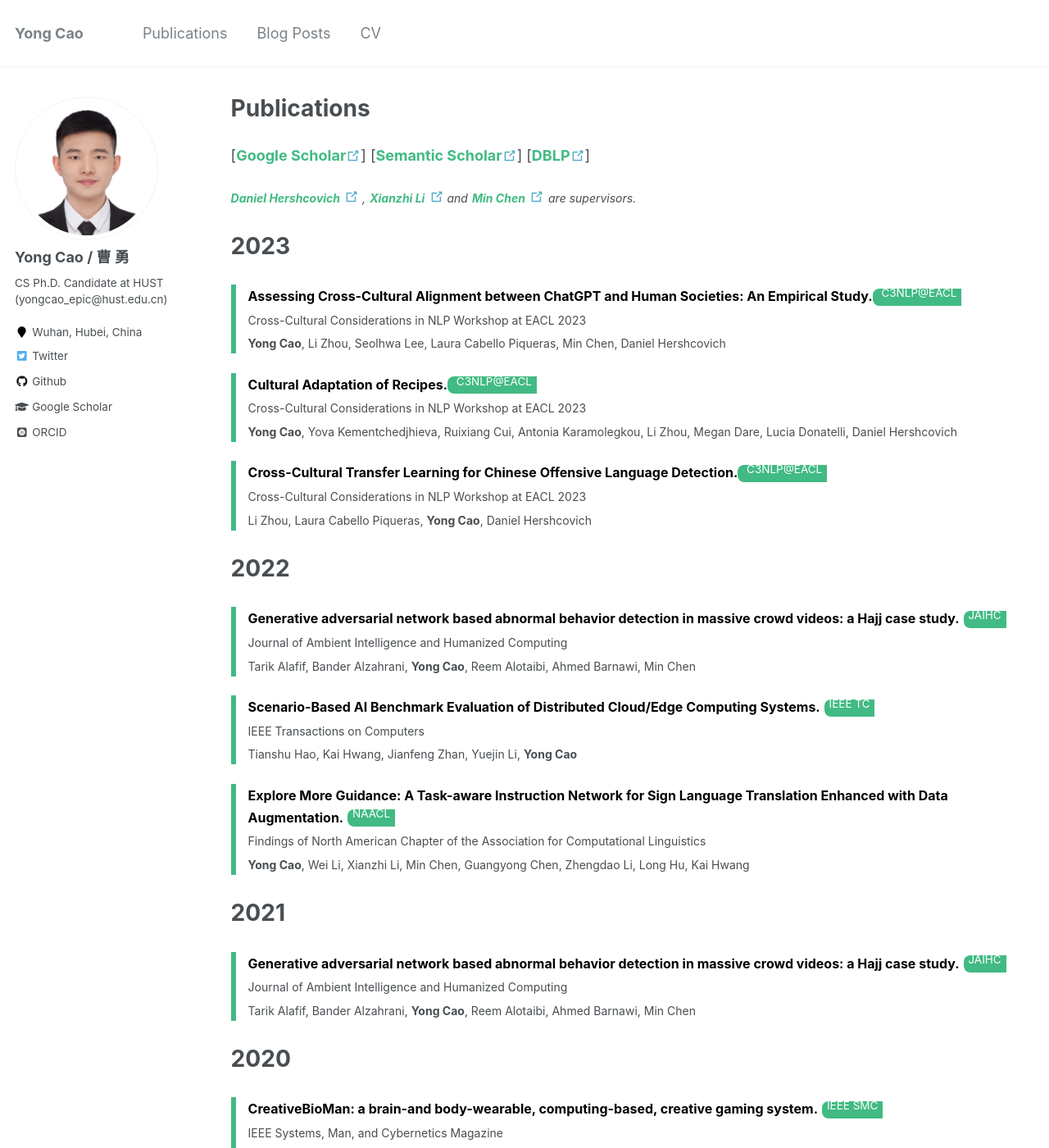
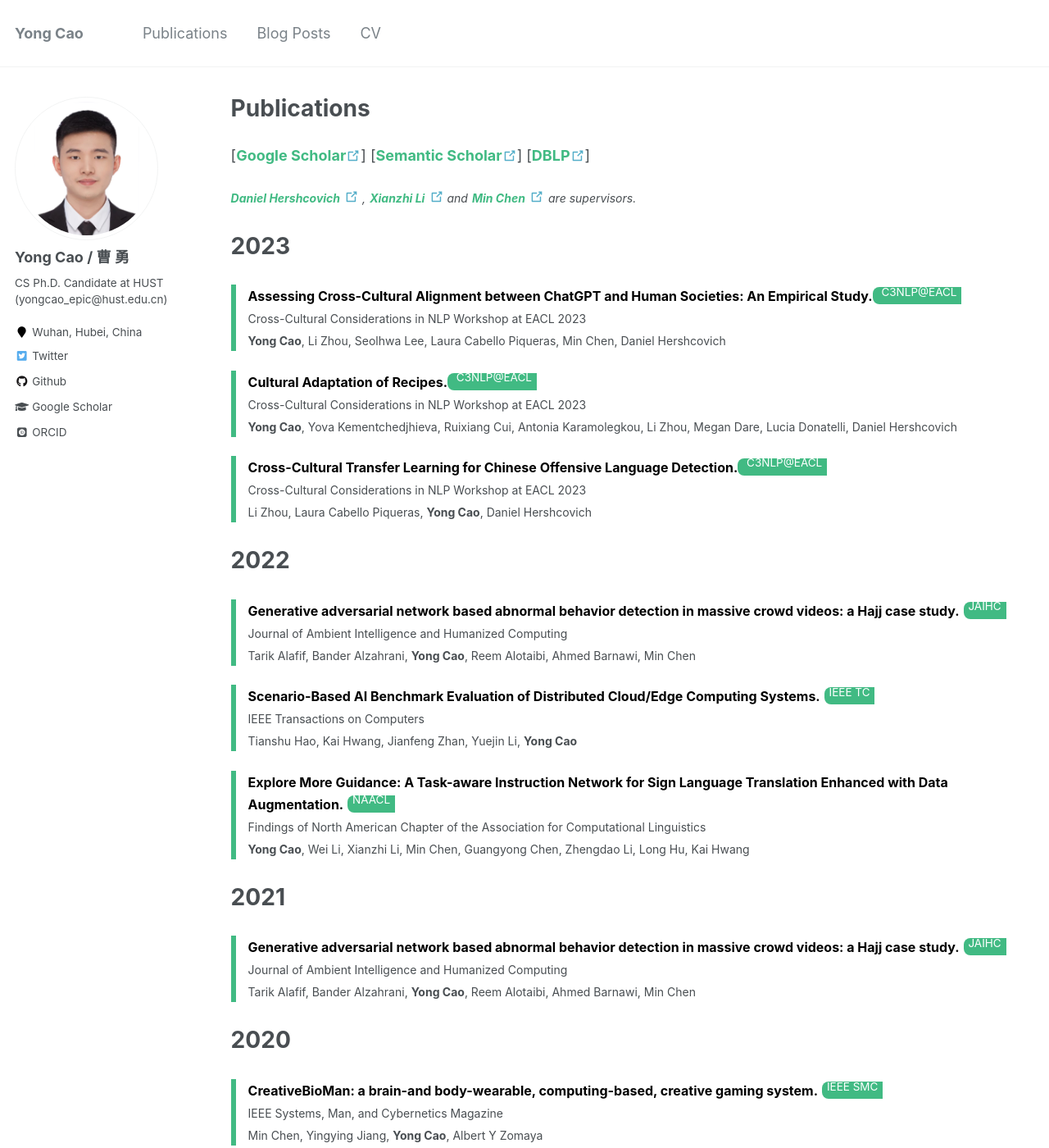
Before and after one commit to yongcaoplus/yongcaoplus.github.io, a Jekyll site: the page built from _publications/publication.md, in a window 1280 px wide and 1400 px high. Shown: the whole window at 82% size. Built offline with Jekyll 4.4.1, drawn with Linux system fonts in a browser that asks for light colours; some web fonts are replaced.

Commit message:
test style

```diff
--- a/_publications/publication.md
+++ b/_publications/publication.md
@@ -15,14 +15,14 @@ author_profile: true
   background: #41ba83; /* 设置背景颜色 */
   border-radius: 8px; /* 设置圆角的值 */
   overflow: hidden; /* 确保内容在圆角区域内 */
-        vertical-align: middle;
+        /*vertical-align: middle;*/
 }
 
 .bg-green a,
 .bg-green sup {
   display: inline; /* 使元素成为内联块级元素，以使圆角和背景颜色生效 */
   padding: 10px 2px; /* 可选的：添加一些内边距 */
-    /*vertical-align: middle;*/
+    vertical-align: middle;
 }
 </style>
 
--- a/temp.html
+++ b/temp.html
@@ -17,7 +17,7 @@
   background: #41ba83; /* 设置背景颜色 */
   border-radius: 6px; /* 设置圆角的值 */
   overflow: hidden; /* 确保内容在圆角区域内 */
-        vertical-align: middle;
+        /*vertical-align: middle;*/
 }
 
 .bg-green a,
```
